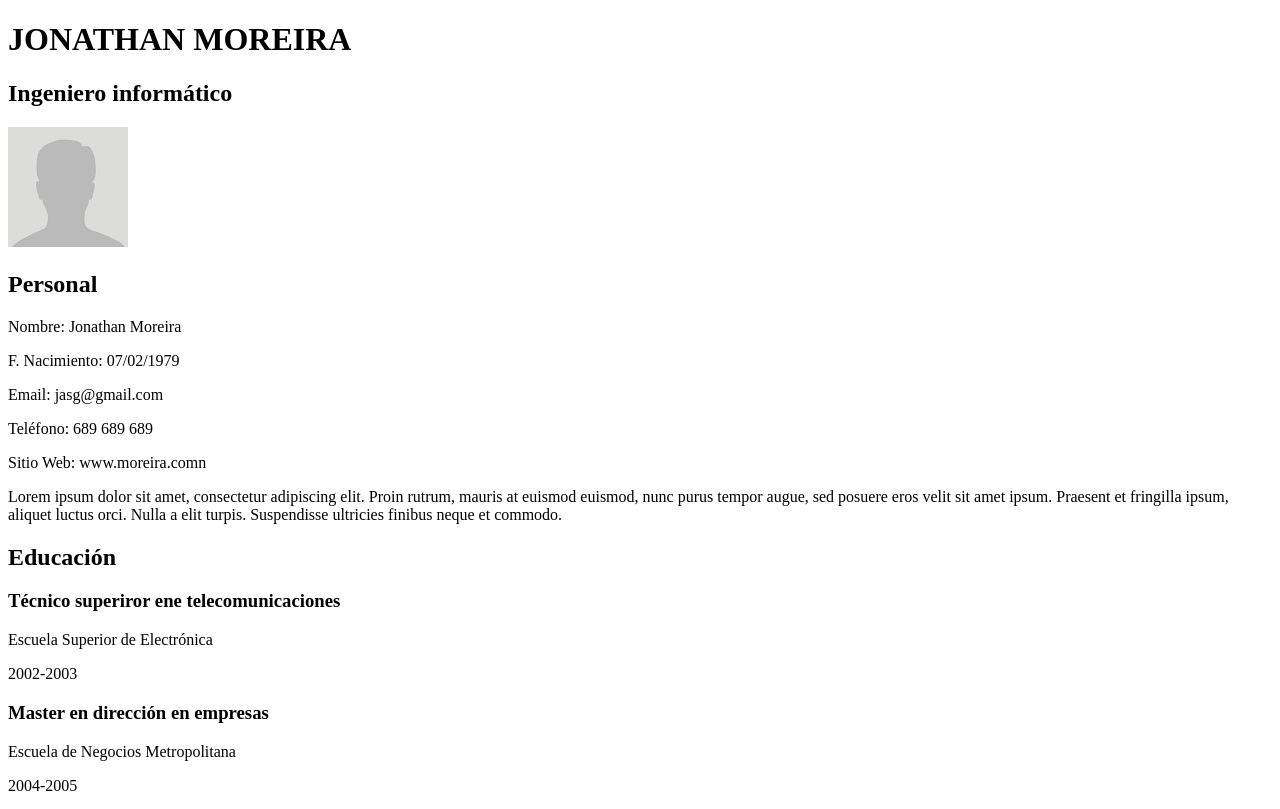
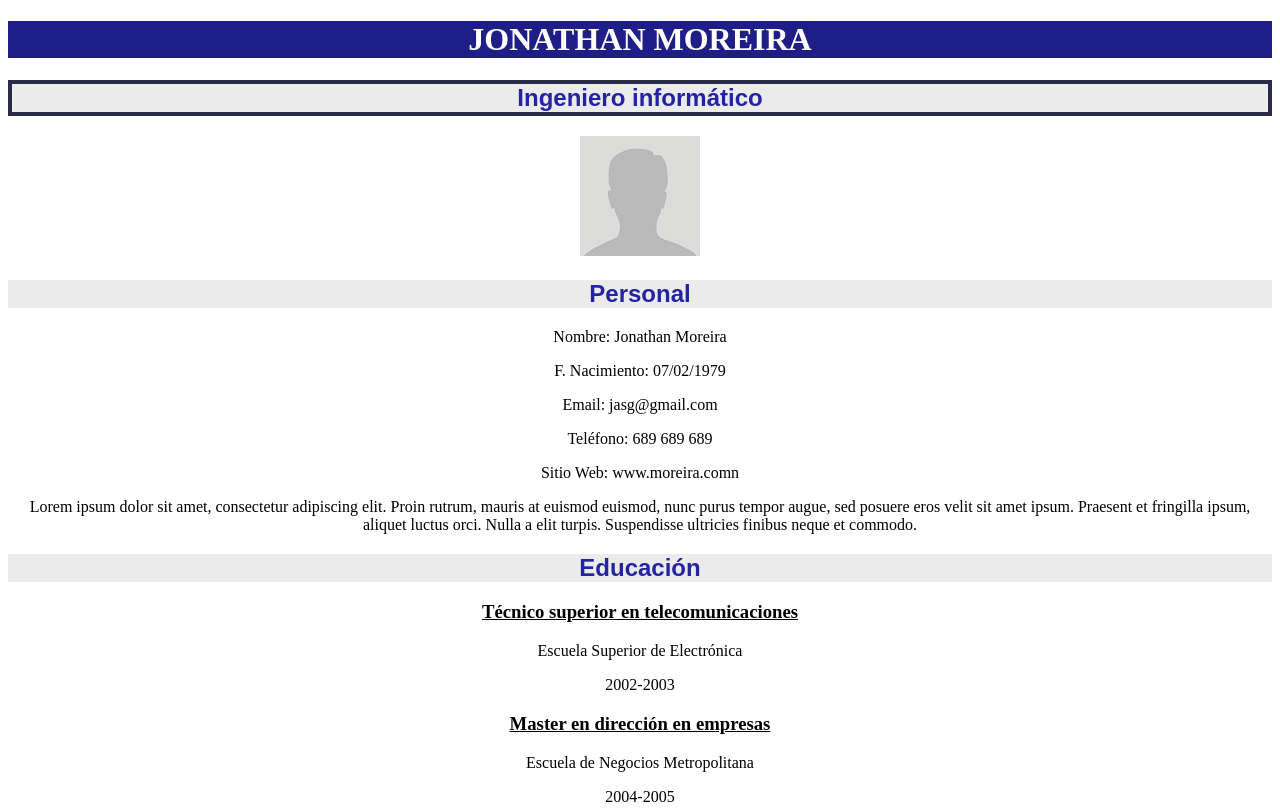
Before and after one commit to vtrigos/RETO2, a plain HTML site: page index.html in a window 1280 px wide. Shown: the top 809 px of the page. Drawn offline with Linux system fonts and the light colour scheme.

Commit message:
selectores

```diff
--- a/index.html
+++ b/index.html
@@ -3,17 +3,20 @@
 <head>
     <meta charset="UTF-8">
     <meta name="viewport" content="width=device-width, initial-scale=1.0">
+    <link rel="stylesheet" href="./style.css">
     <title>CURRICULUM</title>
 </head>
 <body>
     <header>
     <h1>JONATHAN MOREIRA</h1>
-    <h2>Ingeniero informático</h2>
-    <img src="persona.png" alt="">
+    <h2 class="titulo titulo-border">Ingeniero informático</h2>
+    <div class="img_container">
+        <img src="persona.png" alt="">
+    </div>
     </header>
 <main>
-   <section>
-    <h2>Personal</h2>
+   <section class="presentacion">
+    <h2 class="titulo">Personal</h2>
     <p>Nombre: Jonathan Moreira</p>
     <p>F. Nacimiento: 07/02/1979</p>
     <p>Email: jasg@gmail.com</p>
@@ -26,10 +29,10 @@
    </section>
 
    <section>
-    <h2>Educación</h2>
+    <h2 class="titulo">Educación</h2>
 
     <article>
-        <h3>Técnico superiror ene telecomunicaciones</h3>
+        <h3>Técnico superior en telecomunicaciones</h3>
         <p>Escuela Superior de Electrónica</p>
         <p>2002-2003</p>
     </article>
@@ -43,7 +46,7 @@
    </section>
 
    <section>
-    <h2>Experiencia</h2>
+    <h2 class="titulo">Experiencia</h2>
 
     <article>
         <h3>Programador</h3>
--- /dev/null
+++ b/style.css
@@ -0,0 +1,41 @@
+/*index*/
+
+h1{
+    background-color: rgb(30, 30, 134);
+    color: white;
+    text-align: center;
+}
+
+h3{
+    text-decoration-line: underline;
+}
+
+p{
+
+}
+
+article{
+text-align: center;
+}
+
+.titulo
+{
+    background-color: rgb(236, 235, 235);
+    font-family: arial;
+    font-weight: bold;
+    color: rgb(36, 36, 163);
+    text-align: center;
+}
+
+.img_container{
+    text-align: center;
+}
+
+.presentacion{
+    text-align: center;
+}
+
+.titulo-border{
+
+    border: 4px solid rgb(42, 42, 73);
+}
--- /dev/null
+++ b/style2.css
@@ -0,0 +1,29 @@
+/*ensayo*/
+
+h1, h2, p {
+    font-family: helvetica;
+}
+
+#sec_princ{
+    background-color: rgb(237, 245, 255);
+}
+
+.subtitulo{
+    font-size: 30px;
+    font-weight: bold;
+}
+
+.principal{
+    background-color: rgb(124, 22, 22);
+    color:white;
+    text-align: center;
+    font-size: 50px;
+}
+
+.contenedor p{
+    color: rgb(26, 110, 38);
+ }
+
+h2 + p{
+   font-size: 20px;
+}
--- /dev/null
+++ b/style3.css
@@ -0,0 +1,36 @@
+h1 {
+    background-color: rgb(4, 94, 4);
+    font-size: 100px;
+    color: white;
+    text-align: center;
+}
+
+p {
+    font-family: Helvetica;
+    font-size: 20px;
+}
+
+.tit2 {
+    color: slategray;
+    font-size: 50px;
+    text-align: center;
+}
+
+.align_img{
+        text-align: center;
+}
+
+article{
+    background-color: rgb(243, 240, 240);
+    border: 4px solid rgb(4, 94, 4);
+}
+
+div + p{
+    font-style: italic;
+    color: green;
+}
+
+h2 + p{
+    font-style: italic;
+    color: rgb(45, 45, 138);
+}
```
Also changed, not shown: catalago.html (+9 -3 lines), ensayo.html (+7 -6 lines).
